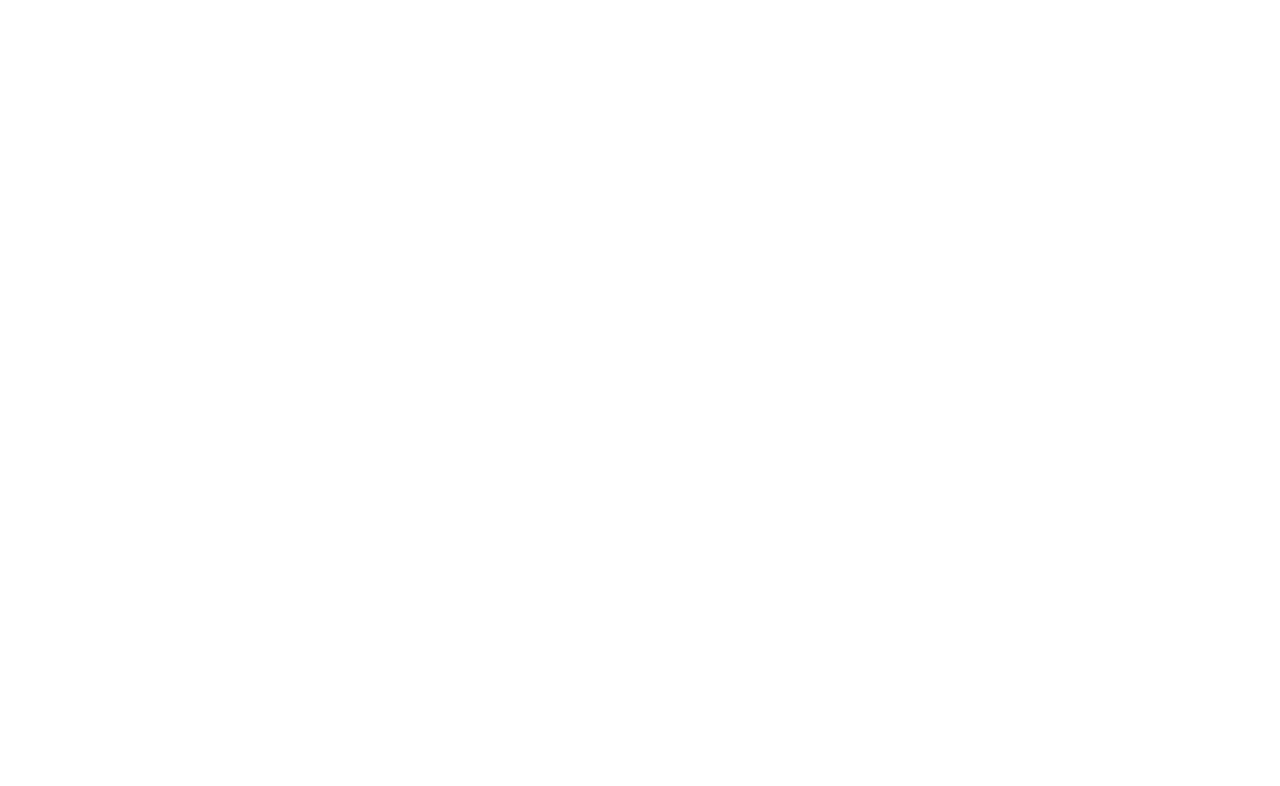
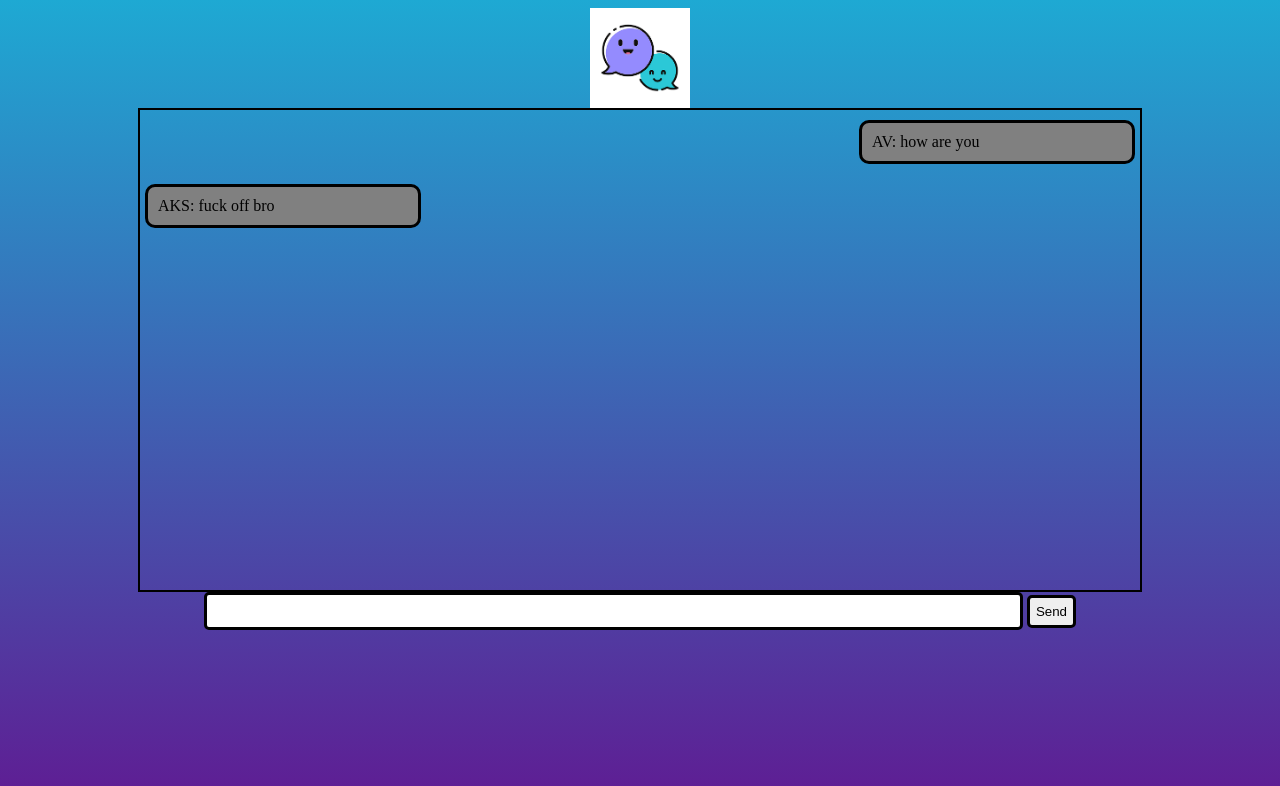
Before and after one commit to Advaita151/Chit-Chat, a plain HTML site: page index.html in a window 1280 px wide. Drawn offline with Linux system fonts and the light colour scheme.

Commit message:
made basic layout

```diff
--- /dev/null
+++ b/css/style.css
@@ -0,0 +1,56 @@
+.logo{
+    display: block;
+    margin: auto;
+    width: 100px;
+    height: 100px;
+}
+
+body{
+    height: 100vh;
+    background-image: linear-gradient(rgb(30, 169, 211),rgb(96, 26, 146));
+}
+
+.container{
+    max-width: 1000px;
+    border: 2px solid;
+    margin: auto;
+    height: 60vh;
+}
+
+.message{
+    background-color: grey;
+    padding: 10px;
+    width: 25%;
+    margin: 10px 5px;
+    border: solid;
+    border-radius: 10px;
+    overflow-y: auto;
+}
+
+.right{
+    float: right;
+    clear: both;
+}
+
+.left{
+    float: left;
+    clear: both;
+}
+
+#send-container{
+    display: block;
+    text-align: center;
+}
+
+#messageInp{
+    width: 64%;
+    border-radius: 5px;
+    border: 3px solid;
+    height: 30px;
+}
+
+.btn{
+    height: 33px;
+    border-radius: 5px;
+    border: 3px solid;
+}
--- a/index.html
+++ b/index.html
@@ -5,8 +5,23 @@
     <meta http-equiv="X-UA-Compatible" content="IE=edge">
     <meta name="viewport" content="width=device-width, initial-scale=1.0">
     <title>Chit Chat</title>
+    <script src="js/script.js"></script>
+    <link rel="stylesheet" href="css/style.css">
 </head>
 <body>
+    <nav>
+        <img class="logo" src="logo.png" alt="">
+    </nav>
+    <div class="container">
+        <div class="message right">AV: how are you</div>
+        <div class="message left">AKS: fuck off bro</div>
+    </div>
+    <div class="send">
+        <form action="#" id="send-container">
+            <input type="text" name="inputInp" id="messageInp">
+            <button class="btn" type="submit">Send</button>
 
+        </form>
+    </div>
 </body>
 </html>
```
Also changed, not shown: nodeServer/package.json (added, +14 -0 lines), js/script.js (added), logo.png (added), style.css (deleted), 1 other file.
